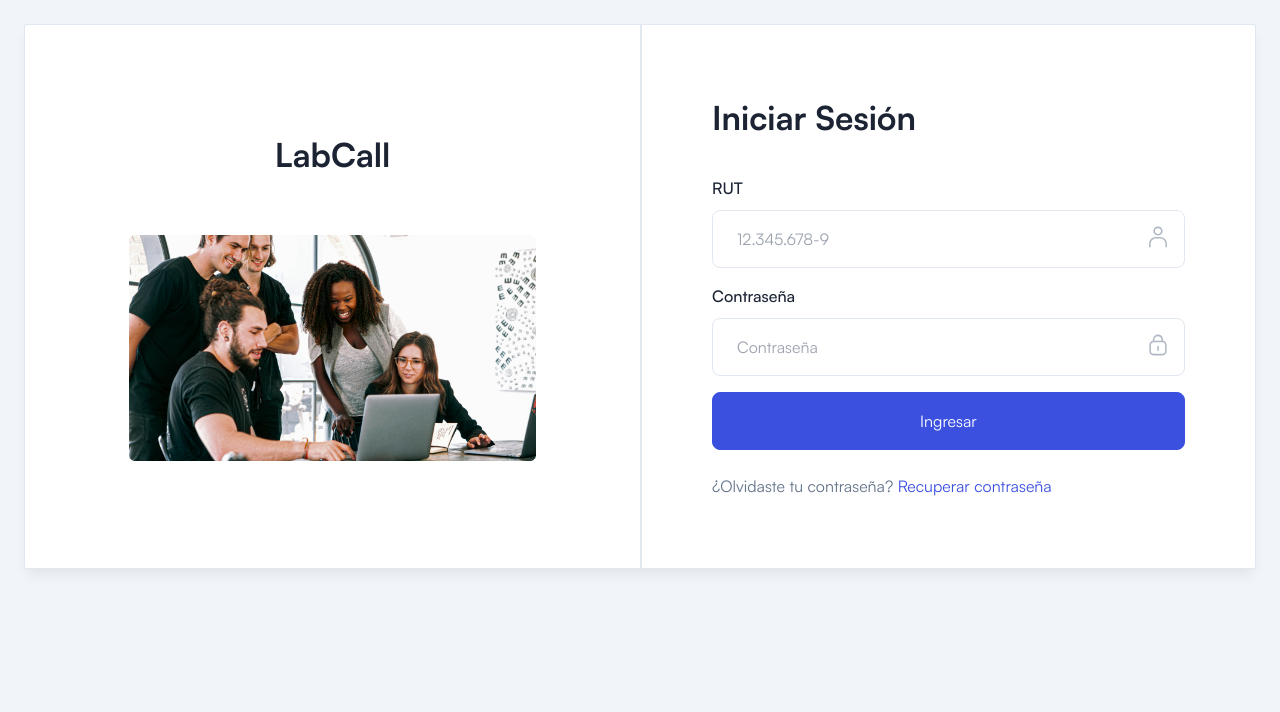
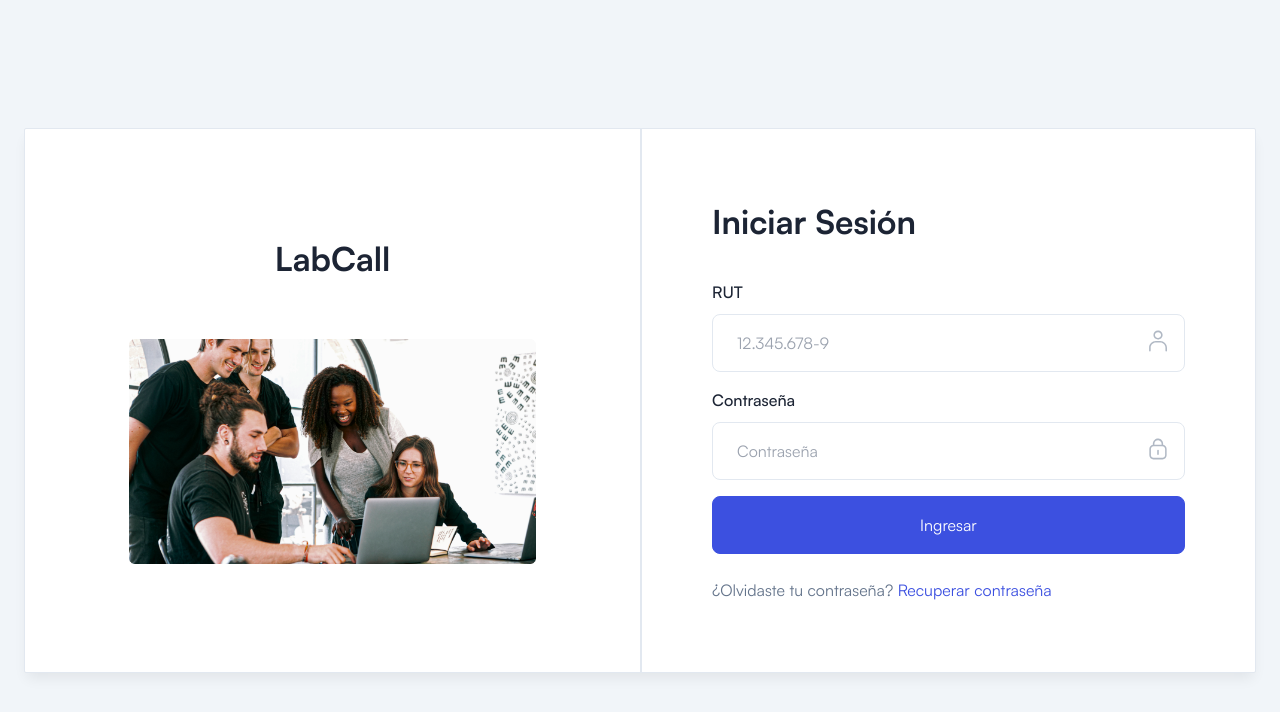
Before and after one commit to nicobrch/labcall, a Next.js app: page /ingresar in a window 1280 px wide. Shown: the top 712 px of the page. Built offline with nearby package versions, Linux system fonts and the light colour scheme; a web font is replaced by a local one.

Commit message:
Centrar formulario

```diff
--- a/app/(auth)/layout.tsx
+++ b/app/(auth)/layout.tsx
@@ -4,7 +4,7 @@ export default function SignInLayout({
     children: React.ReactNode;
     }) {
     return (
-        <div className="relative flex flex-1 flex-col overflow-y-auto overflow-x-hidden">
+        <div className="relative flex flex-1 flex-col justify-center h-screen overflow-x-hidden">
             <main>
                 <div className="mx-auto max-w-screen-2xl p-4 md:p-6 2xl:p-10">
                 {children}
```
